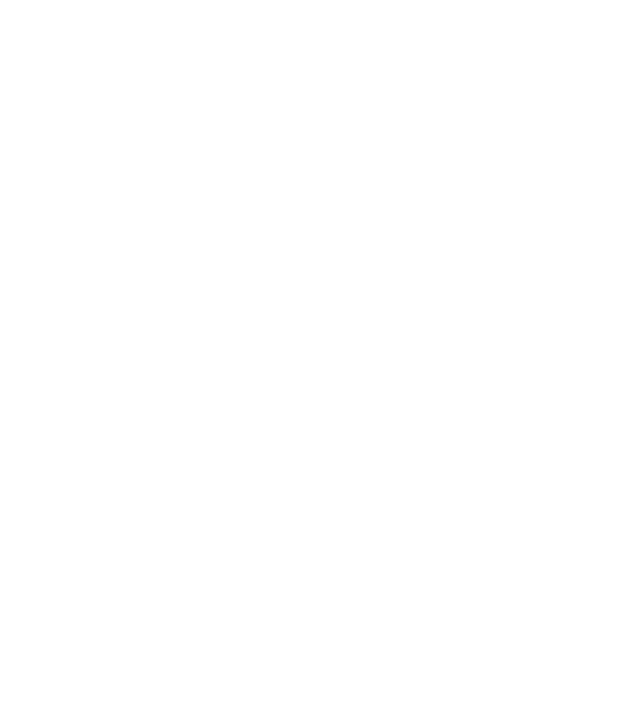
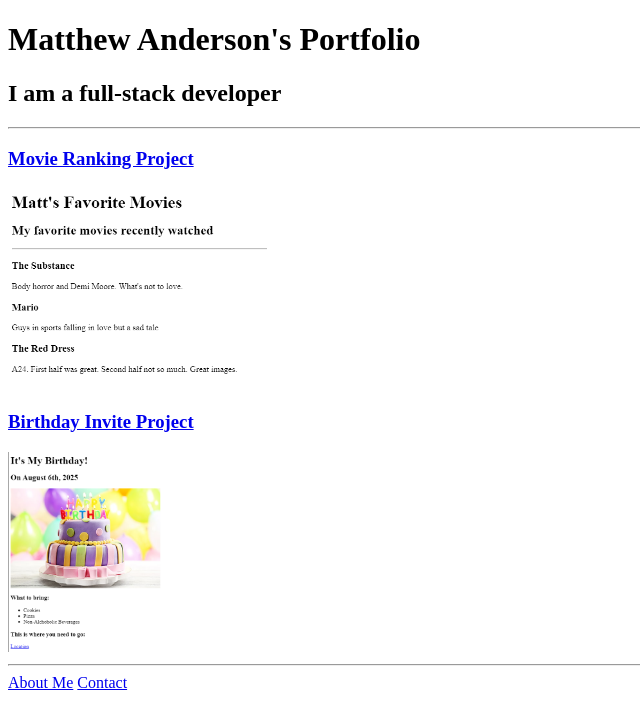
Before and after one commit to magelightdev/html-portfolio, a plain HTML site: page index.html in a window 1280 px wide. Shown: the whole page, without its empty margins (0-640 px from the left). Drawn offline with Linux system fonts and the light colour scheme.

Commit message:
Add files via upload

```diff
--- a/index.html
+++ b/index.html
@@ -1,15 +1,23 @@
-<!-- TODO 1: Create the HTML Boilerplate -->
-
-<!-- TODO 2: Add Your previous projects' HTML into the public folder -->
-
-<!-- TODO 3: Take screenshots of your project previews and add the images to the images folder -->
-
-<!-- TODO 4: Add titles/subtitles etc. -->
-
-<!-- TODO 5: Add a link to the project pages -->
-
-<!-- TODO 6: Add images to show the project previews
-HINT for TODO 6: You can use the height attribute set to 200 to make the image smaller:
-https://developer.mozilla.org/en-US/docs/Web/HTML/Element/img#attr-height -->
-
-<!-- TODO 7: Add the Contact Me and About Me page links -->
+<!DOCTYPE html>
+<html lang="en">
+    <head>
+        <meta charset="UTF-8">
+        <title>Matthew Anderson</title>
+    </head>
+    <body>
+        <h1>Matthew Anderson's Portfolio</h1>
+        <h2>I am a full-stack developer</h2>
+        <hr>
+        <a href="./public/movie-ranking.html">
+            <h3>Movie Ranking Project</h3>
+        </a>
+        <img src="./assets/images/movie-ranking.png" height="200" alt="moving ranking project preview">
+        <a href="./public/birthday-invite.html">
+            <h3>Birthday Invite Project</h3>
+        </a>
+        <img src="./assets/images/birthday-invite.png" height="200" alt="birthday invite project preview">
+        <hr>
+        <a href="./public/about.html">About Me</a>
+        <a href="./public/contact.html">Contact</a>
+    </body>
+</html>
```
